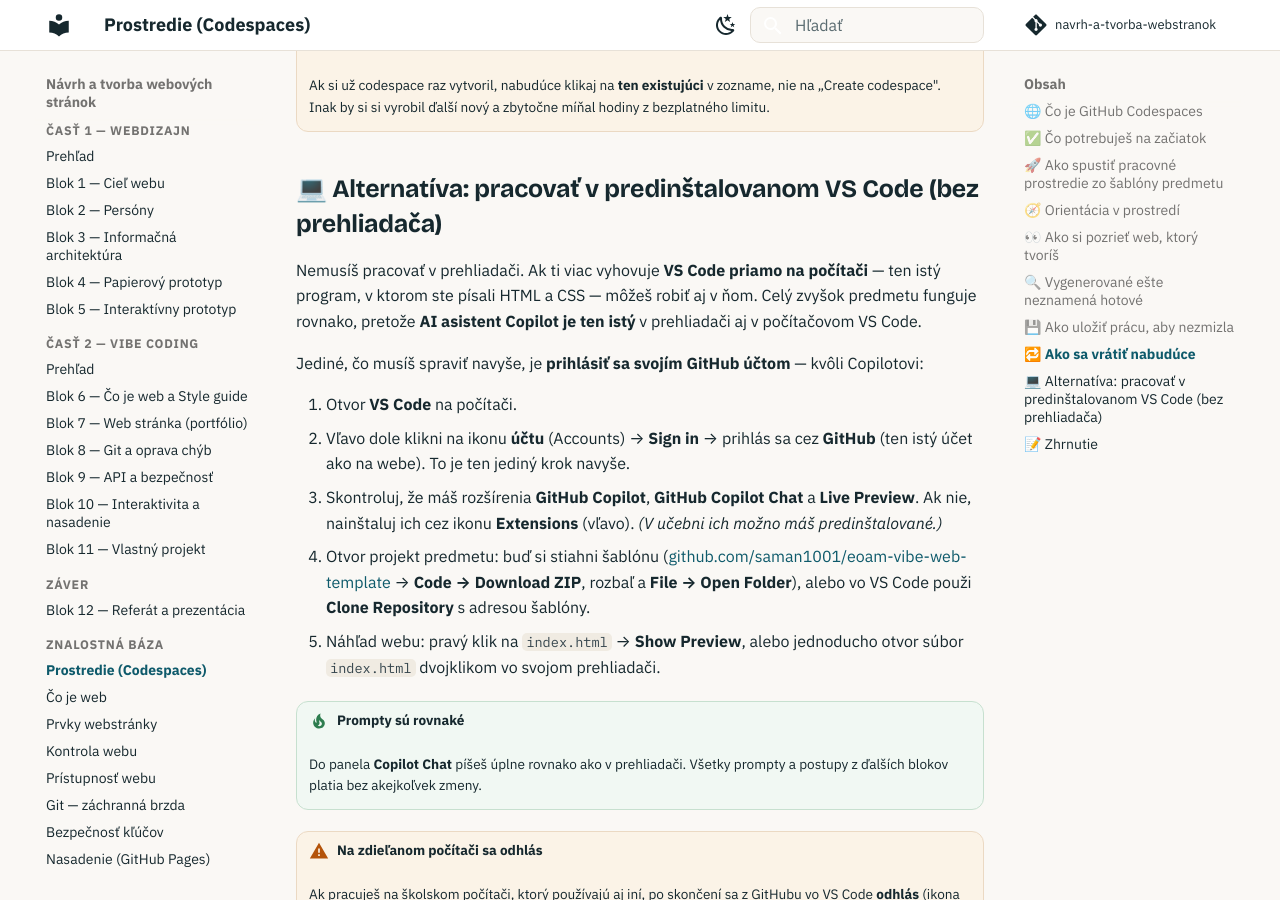
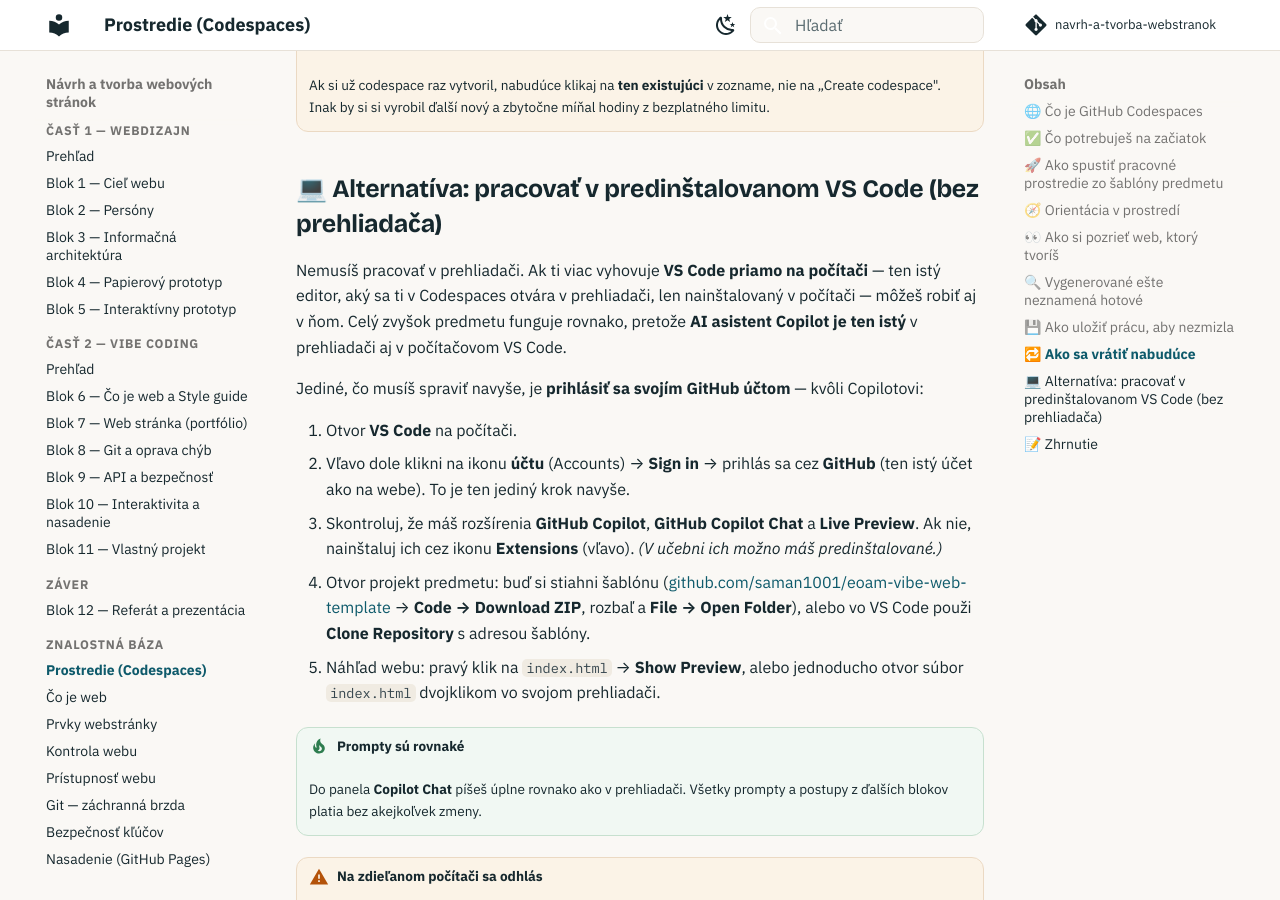
Before and after one commit to saman1001/navrh-a-tvorba-webstranok, an MkDocs documentation site: the page built from docs/znalostna-baza/prostredie-codespaces.md, in a window 1280 px wide and 900 px high, scrolled down 4206 px. Built offline with MkDocs 1.6.1 and Material for MkDocs 9.7.7, drawn with Linux system fonts in a browser that asks for light colours; comment, search, counter and statistics services are not loaded.

Commit message:
Oprava tvrdenia o predchádzajúcej znalosti HTML a CSS v návode na prostredie
Študenti HTML ani CSS nikdy nemali, predmet nahradil ten, kde sa učili.
VS Code na počítači sa teraz odvoláva na editor známy z Codespaces.

Co-Authored-By: Claude Fable 5.1 <noreply@anthropic.com>

```diff
--- a/docs/znalostna-baza/prostredie-codespaces.md
+++ b/docs/znalostna-baza/prostredie-codespaces.md
@@ -114,7 +114,7 @@ Codespace sa „zobudí" a otvorí sa presne tam, kde si prestal — aj s tvojim
 
 ## 💻 Alternatíva: pracovať v predinštalovanom VS Code (bez prehliadača)
 
-Nemusíš pracovať v prehliadači. Ak ti viac vyhovuje **VS Code priamo na počítači** — ten istý program, v ktorom ste písali HTML a CSS — môžeš robiť aj v ňom. Celý zvyšok predmetu funguje rovnako, pretože **AI asistent Copilot je ten istý** v prehliadači aj v počítačovom VS Code.
+Nemusíš pracovať v prehliadači. Ak ti viac vyhovuje **VS Code priamo na počítači** — ten istý editor, aký sa ti v Codespaces otvára v prehliadači, len nainštalovaný v počítači — môžeš robiť aj v ňom. Celý zvyšok predmetu funguje rovnako, pretože **AI asistent Copilot je ten istý** v prehliadači aj v počítačovom VS Code.
 
 Jediné, čo musíš spraviť navyše, je **prihlásiť sa svojím GitHub účtom** — kvôli Copilotovi:
 
```
